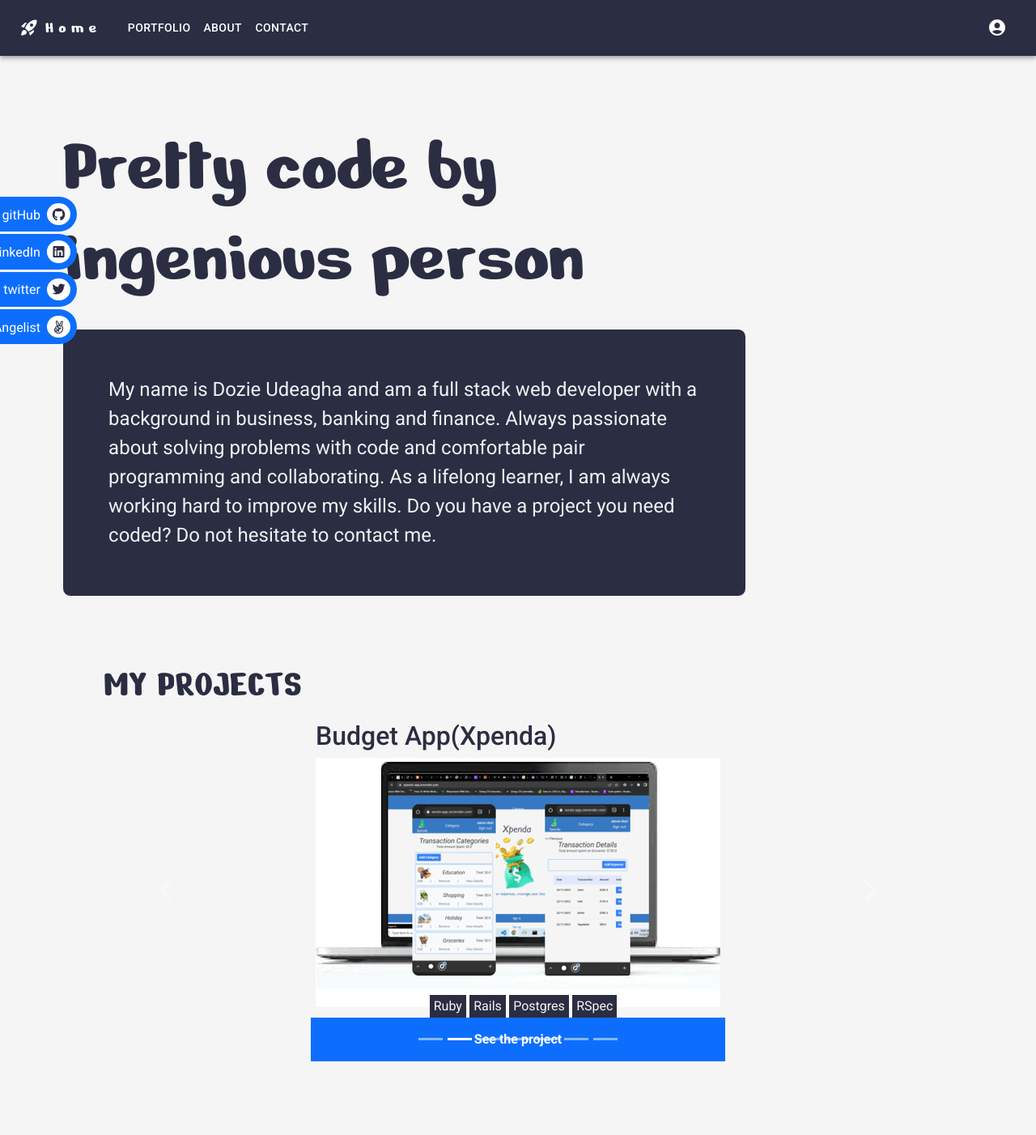
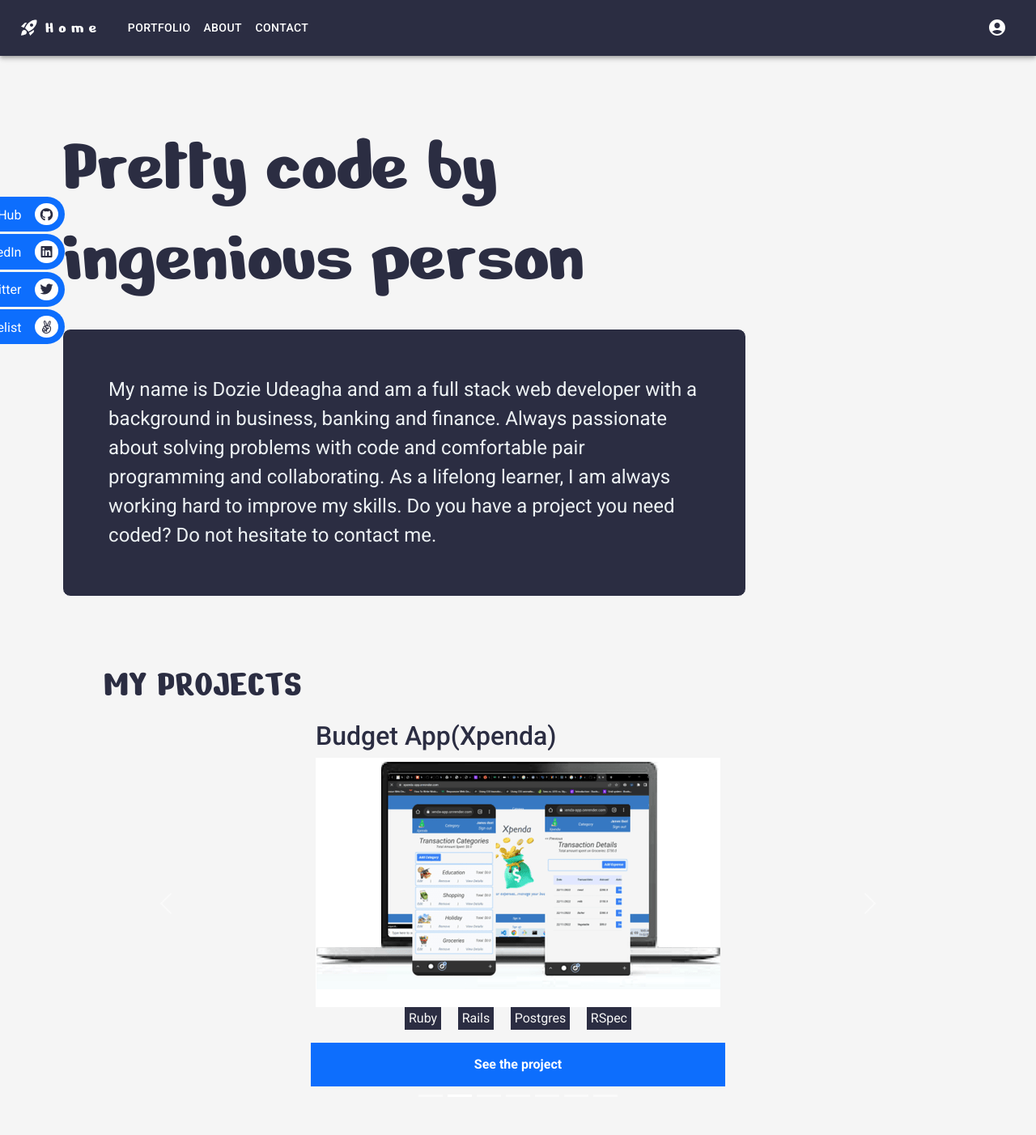
Before and after one commit to udeaghad/my-portfolio, a React (Create React App) app: page / in a window 1280 px wide. Shown: the top 1402 px of the page at 81% size. Built offline with nearby package versions, Linux system fonts and the light colour scheme.

Commit message:
Update carousel

```diff
--- a/src/components/MyProject.css
+++ b/src/components/MyProject.css
@@ -91,11 +91,16 @@ a {
   width: 100%;
 }
 
+.carousel-indicators {
+  top: 100%;
+}
+
 .stack_container {
   display: flex;
-  justify-content: space-evenly;
+  justify-content: center;
   gap: 2%;
-  margin: -1.5% 0;
+  width: 100%;
+  flex-wrap: wrap;
 }
 
 .btn-project-details {
@@ -202,6 +207,20 @@ a {
   width: 30%;
 }
 
+@media screen and (min-width: 465px) {
+  .social-buttons ul {
+    padding: 0;
+    transform: translate(-96%, 0);
+  }
+}
+
+@media screen and (min-width: 520px) {
+  .social-buttons ul {
+    padding: 0;
+    transform: translate(-100%, 0);
+  }
+}
+
 @media screen and (min-width: 768px) {
   .btn-project-details {
     width: 50%;
@@ -224,6 +243,7 @@ a {
   .about_me_container {
     display: flex;
     gap: 3rem;
+    margin-bottom: 5%;
   }
 
   .about-me-text {
@@ -232,6 +252,7 @@ a {
 
   .resume_btn {
     width: 60%;
+    font-size: x-large;
   }
 
   .about-me-text p {
@@ -258,9 +279,12 @@ a {
     font-size: 1.5rem;
   }
 
-  .contact-section {
+  /* .contact-section {
     padding: 0 15rem;
-  }
+    .contact-section {
+      /* padding: 0 2rem;
+
+  } */
 
   .contact-text {
     font-size: 1.5rem;
@@ -322,3 +346,11 @@ a {
     width: 40%;
   }
 }
+
+@media screen and (min-width: 1024px) {
+  .contact-section {
+
+    padding: 0 15%;
+  }
+
+}
--- a/src/components/MyProjects.js
+++ b/src/components/MyProjects.js
@@ -48,11 +48,9 @@ const MyProjects = ({ projects }) => {
                     </p>
                   ))}
                 </div>
-
                 <button type="button" onClick={() => handleOpen(project.id)} className="btn-project-details btn btn-primary" style={{ borderRadius: 'unset' }}>
                   See the project
                 </button>
-
                 <Modal
                   open={open}
                   onClose={handleClose}
--- a/src/pages/HomePage.js
+++ b/src/pages/HomePage.js
@@ -55,28 +55,28 @@ const HomePage = ({ projects }) => {
           <ul>
             <li>
               <a href="https://github.com/udeaghad" alt="github" target="_blank" rel="noreferrer">
-                <span style={{ color: 'white' }}>gitHub</span>
+                <span style={{ color: 'white', marginRight: '3%' }}>gitHub</span>
                 <i className="icon fa-brands fa-github" />
               </a>
             </li>
 
             <li>
               <a href="https://www.linkedin.com/in/dozie-udeagha/" alt="linkedin" target="_blank" rel="noreferrer">
-                <span style={{ color: 'white' }}>LinkedIn</span>
+                <span style={{ color: 'white', marginRight: '3%' }}>LinkedIn</span>
                 <i className="icon fa-brands fa-linkedin" />
               </a>
             </li>
 
             <li>
               <a href="https://twitter.com/udeaghad" alt="twitter" target="_blank" rel="noreferrer">
-                <span style={{ color: 'white' }}>twitter</span>
+                <span style={{ color: 'white', marginRight: '3%' }}>twitter</span>
                 <i className="icon fa-brands fa-twitter" />
               </a>
             </li>
 
             <li>
               <a href="https://angel.co/u/dozie-udeagha" alt="angelist" target="_blank" rel="noreferrer">
-                <span style={{ color: 'white' }}>Angelist</span>
+                <span style={{ color: 'white', marginRight: '3%' }}>Angelist</span>
                 <i className="icon fa-brands fa-angellist" />
               </a>
             </li>
```
